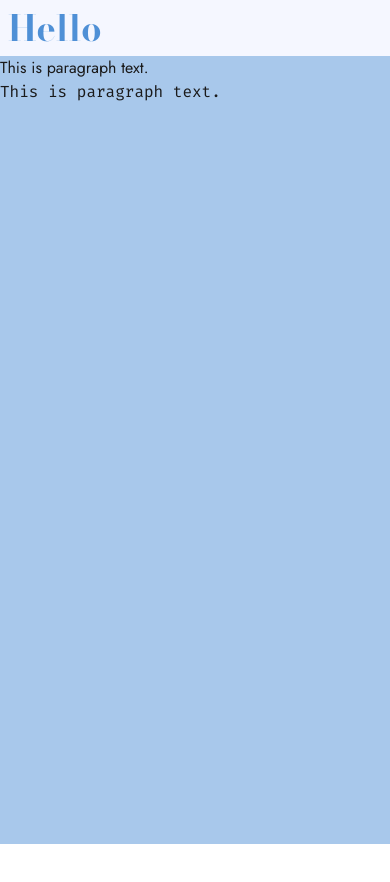
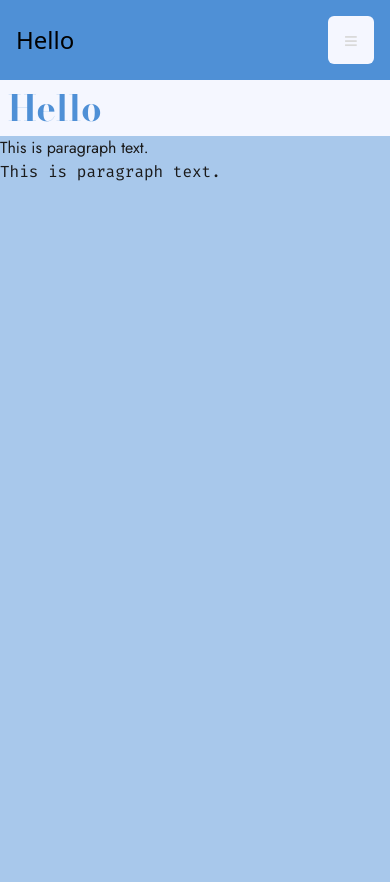
Before and after one commit to efp-coder/mvp-demo, a Next.js app: page / in a window 390 px wide. Shown: the top 882 px of the page. Before the commit the page ends 844 px from the top, so only its background shows below. Built offline with nearby package versions, Linux system fonts and the light colour scheme.

Commit message:
(adds) hamburger menu and spa linking

```diff
--- /dev/null
+++ b/app/about-us/page.tsx
@@ -0,0 +1,7 @@
+export default function AboutUs() {
+  return (
+    <section>
+      Hello from about us
+    </section>
+  );
+}
--- a/app/layout.tsx
+++ b/app/layout.tsx
@@ -1,6 +1,7 @@
 import type { Metadata } from "next";
 import { Bodoni_Moda, Jost, Fira_Mono } from "next/font/google";
 import "./globals.css";
+import Header from "@/components/Header"
 
 const bodoni = Bodoni_Moda({
   variable: "--font-header",
@@ -36,6 +37,7 @@ export default function RootLayout({
       <body
         className={`antialiased ${bodoni.variable} ${jost.variable} ${firaMono.variable}`}
       >
+        <Header />
         {children}
       </body>
     </html>
--- /dev/null
+++ b/components/Header.tsx
@@ -0,0 +1,21 @@
+"use client";
+
+import Button from "@/components/ui/Button"
+import NavBar from "@/components/NavBar";
+import { useState } from "react";
+export default function Header() {
+
+  const [isMenuOpen, setIsMenuOpen] = useState(false);
+  const toggleMenu = () => { setIsMenuOpen(!isMenuOpen); };
+  const menuSymbol = isMenuOpen ? "x" : "≡";
+
+  return (
+    <header className="flex bg-primary p-4 text-2xl justify-between items-center relative z-50">
+      <section>Hello</section>
+      <Button text={menuSymbol} onClick={toggleMenu} />
+      {isMenuOpen && <NavBar closeMenu={toggleMenu} />}
+    </header>
+
+  );
+
+}
--- /dev/null
+++ b/components/NavBar.tsx
@@ -0,0 +1,24 @@
+"use client";
+import Button from "@/components/ui/Button";
+import NavLink from "@/components/NavLink";
+
+
+type NavBarProps = {
+  closeMenu: () => void;
+}
+
+export default function NavBar({ closeMenu }: NavBarProps) {
+
+
+  return (
+    <nav className="fixed inset-0 bg-primary/80 z-50 flex flex-col items-center justify-center space-y-6 text-4xl text-text-dark">
+      <Button onClick={closeMenu} text="X" textOnHover="error" />
+      <NavLink pressLink={closeMenu}>Home</NavLink>
+      <NavLink pressLink={closeMenu} href="/about-us">About us</NavLink>
+      <NavLink pressLink={closeMenu}>Login/Sign Up</NavLink>
+
+
+    </nav>
+  );
+
+}
--- /dev/null
+++ b/components/NavLink.tsx
@@ -0,0 +1,32 @@
+import Link from "next/link";
+
+type NavLinkProps = {
+  children: string;
+  href?: string;
+  pressLink?: () => void;
+};
+
+export default function NavLink({ children, href = "/", pressLink }: NavLinkProps) {
+
+  return (
+    <Link
+      onClick={pressLink}
+      href={href}
+      className="
+      text-center
+      w-2/3
+      font-header
+      bg-background
+      text-foreground
+      py-2 px-8
+      rounded-full
+      hover:text-background
+      hover:bg-foreground
+      m-4
+      "
+    >
+      {children}
+    </Link>
+  );
+
+}
--- /dev/null
+++ b/components/ui/Button.tsx
@@ -0,0 +1,26 @@
+type ButtonProps = {
+  text: string;
+  textOnHover?: "accent" | "success" | "warning" | "error";
+  onClick?: () => void;
+};
+
+export default function Button({ text, textOnHover, onClick }: ButtonProps) {
+  const hoverColors: Record<string, string> = {
+    accent: "hover:text-accent",
+    success: "hover:text-success",
+    warning: "hover:text-warning",
+    error: "hover:text-error",
+  };
+
+  const textHighlight = textOnHover ? hoverColors[textOnHover] : hoverColors["accent"];
+
+  return (
+    <button
+      onClick={onClick}
+      className={`transition-[scale] duration-300 ease-in px-4 py-2 bg-background text-gray-light rounded-md hover:scale-125 ${textHighlight}`}
+    > {text}
+    </button>
+
+  );
+
+}
```
